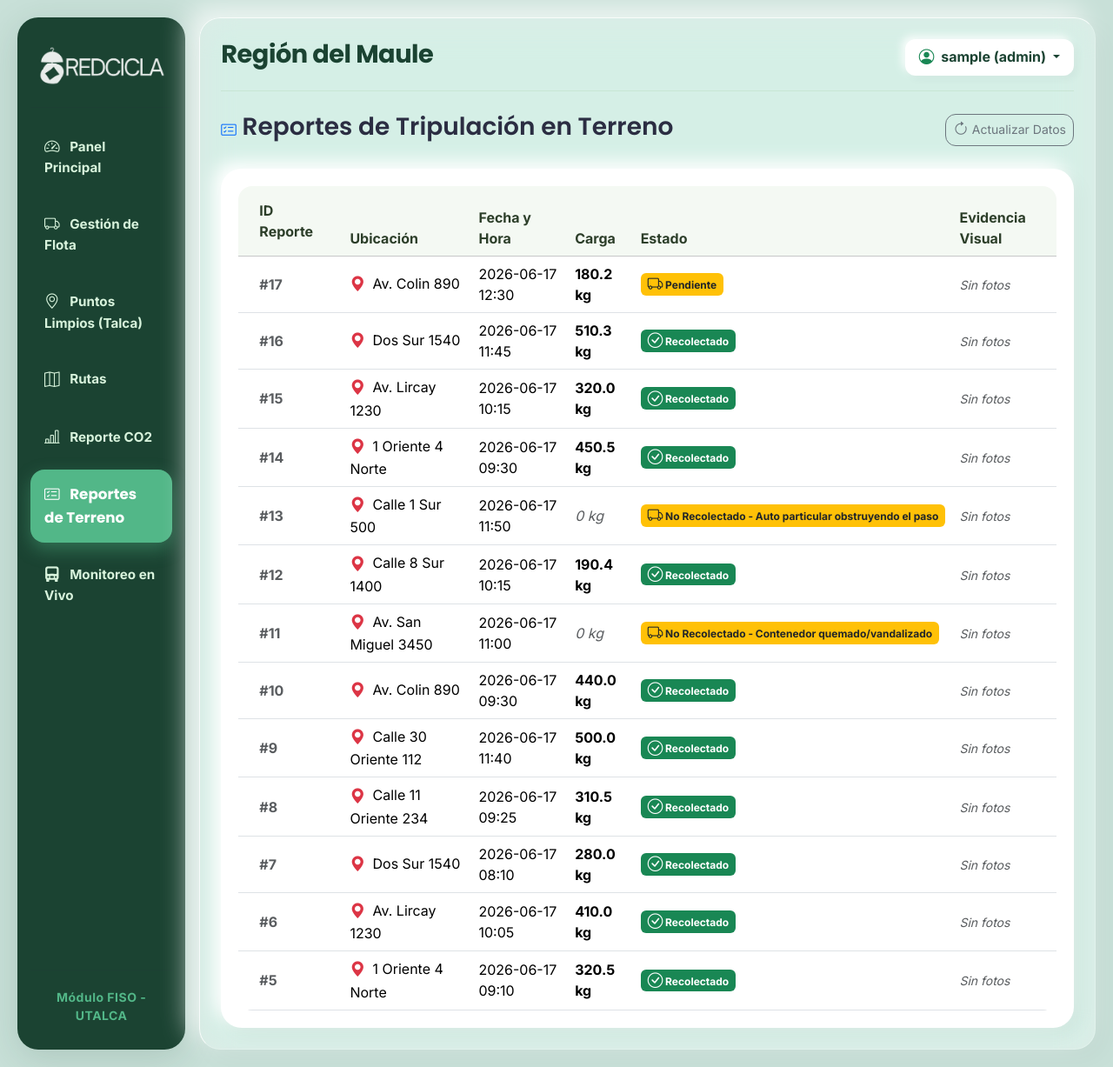
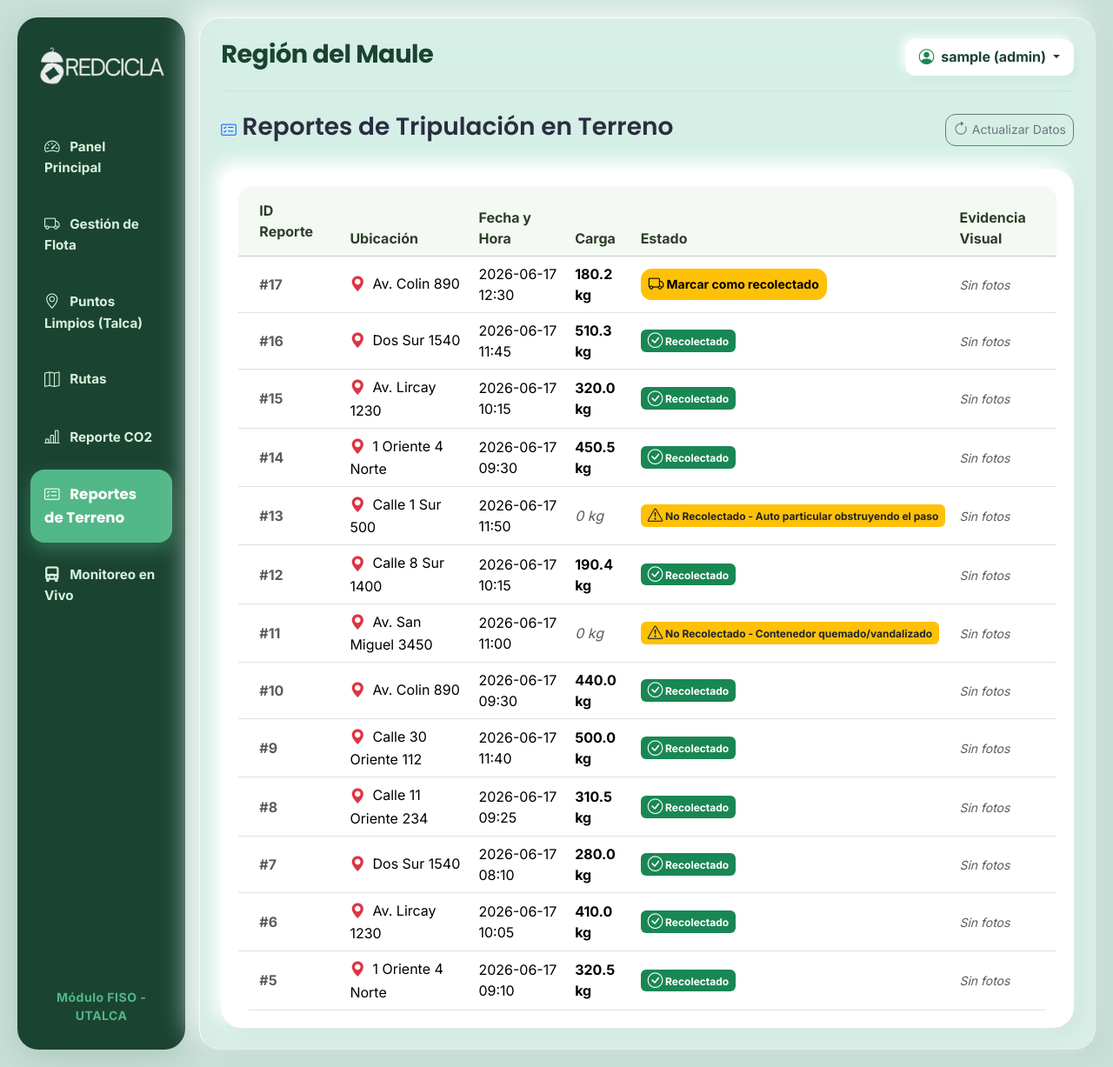
Before and after one commit to MarcoMzSaav/ProyectoRedCicla, a Flask app: page /reportes-terreno in a window 1280 px wide. Shown: the whole page at 87% size. Run offline with Flask 3, Linux system fonts and the light colour scheme; the visitor is signed in with stand-in values (Sample User, id 1); data comes from the database, SQL or seed files in the repository.

Commit message:
reportes

```diff
--- a/pag_web/templates/reportes_terreno.html
+++ b/pag_web/templates/reportes_terreno.html
@@ -37,9 +37,33 @@
                         </td>
                         <td>
                             {% if r[4] == 'Completado' %}
-                                <span class="badge bg-success px-2 py-1"><i class="bi bi-check-circle"></i> Recolectado</span>
+
+                                <span class="badge bg-success px-2 py-1">
+                                    <i class="bi bi-check-circle"></i> Recolectado
+                                </span>
+
+                            {% elif r[4] == 'Pendiente' %}
+
+                                <form method="POST"
+                                    action="{{ url_for('completar_reporte', id_reporte=r[0]) }}"
+                                    style="display: inline;">
+
+                                    <button type="submit"
+                                            class="btn btn-warning btn-sm fw-bold"
+                                            onclick="return confirm('¿Confirmar este retiro como recolectado?');">
+
+                                        <i class="bi bi-truck"></i>
+                                        Marcar como recolectado
+                                    </button>
+
+                                </form>
+
                             {% else %}
-                                <span class="badge bg-warning text-dark px-2 py-1"><i class="bi bi-truck"></i> {{ r[4] }}</span>
+
+                                <span class="badge bg-warning text-dark px-2 py-1">
+                                    <i class="bi bi-exclamation-triangle"></i> {{ r[4] }}
+                                </span>
+
                             {% endif %}
                         </td>
                         <td>
```
